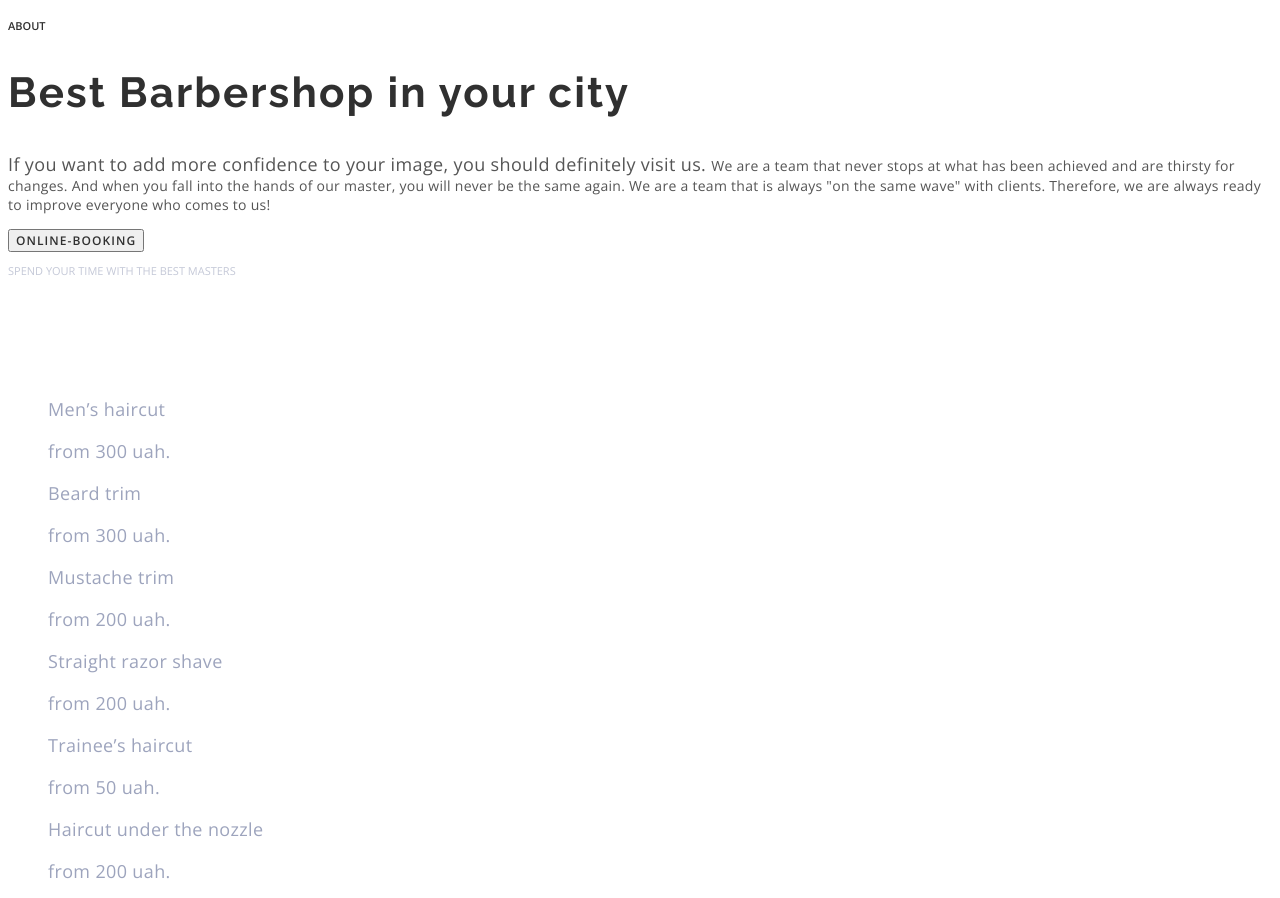
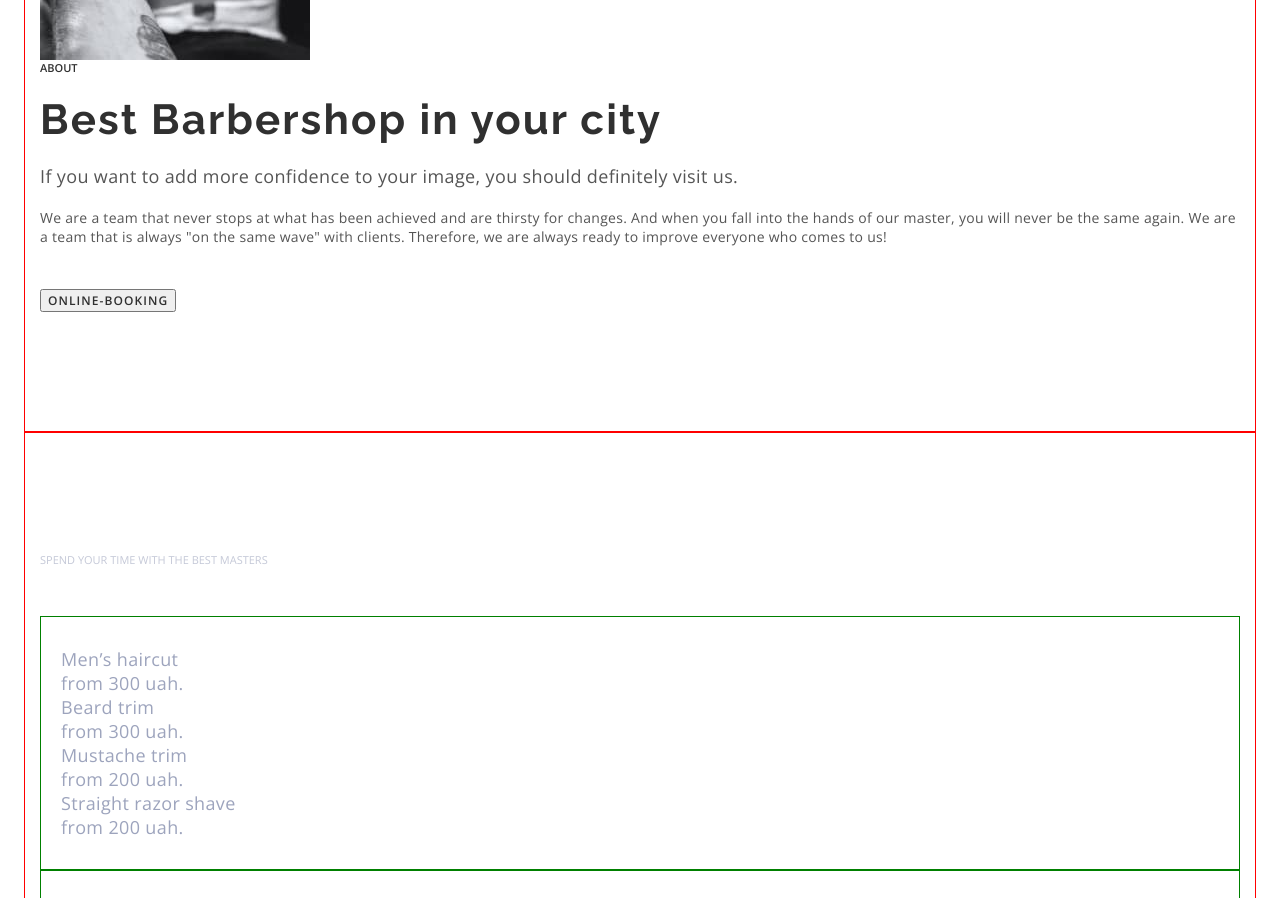
Before and after one commit to Olegkoles/FS-84, a plain HTML site: page index.html in a window 1280 px wide. Shown: the part 1454-2352 px from the top of the page. Drawn offline with nearby package versions, Linux system fonts and the light colour scheme.

Commit message:
урок 3 розміщення елементів

```diff
--- a/css/styles.css
+++ b/css/styles.css
@@ -1,15 +1,30 @@
-@font-face {
+/* @font-face {
   font-family: "Open Sans";
   src: url(../fonts/OpenSans-Regular.ttf);
+} */
+
+/* @font-face {
+  font-family: "Open Sans-Bold";
+  src: url(../fonts/OpenSans-Bold.ttf);
+} */
+
+ul {
+  margin: 0;
+  padding: 0;
 }
 
-@font-face {
-  font-family: "Open Sans-Bold";
-  src: url(../fonts/OpenSans-Bold.ttf);
+h1,
+h2,
+h3,
+h4,
+h5,
+h6,
+p {
+  margin: 0;
 }
 
-body {
-  font-family: "Open Sans", sans-serif;
+img {
+  display: block;
 }
 
 :root {
@@ -17,8 +32,19 @@ body {
   --seconbari-title-color: #303030;
   --accent-color: #ff6c00;
   --secondary-font: "Raleway", sans-serif;
+  --basic-margin: 20px;
 }
 
+body {
+  font-family: "Open Sans", sans-serif;
+}
+.container {
+  width: 1200px;
+  margin: 0 auto;
+  padding-left: 15px;
+  padding-right: 15px;
+  outline: 1px solid red;
+}
 .list {
   list-style: none;
 }
@@ -62,6 +88,7 @@ body {
 /* ---------------Header---------------- */
 
 .header {
+  padding: 32px 0;
   background-color: grey;
 }
 .header-navigation {
@@ -99,6 +126,9 @@ body {
 
 /* -----------------Hero------------------- */
 
+main {
+}
+
 .hero {
   background-color: gray;
 }
@@ -123,6 +153,7 @@ body {
   line-height: 1.36;
   text-transform: uppercase;
   color: rgba(157, 164, 189, 0.6);
+  margin: var(--basic-margin);
 }
 .hero-title {
   font-family: "Raleway", sans-serif;
@@ -130,18 +161,22 @@ body {
   line-height: 1.18;
   letter-spacing: 0.05em;
   color: var(--main-title-color);
+  margin: var(--basic-margin);
 }
 .hero-description {
   font-weight: 400;
   font-size: 18px;
   line-height: 1.67;
   letter-spacing: 0.02em;
+  width: 360px;
   color: #9da4bd;
 }
 
 /*-------------- About -------------------*/
 
 .about {
+  padding-top: 120px;
+  padding-bottom: 120px;
 }
 .about-list {
 }
@@ -155,28 +190,38 @@ body {
   line-height: 1, 36;
   text-transform: uppercase;
   color: var(--seconbari-title-color);
+  margin-bottom: var(--basic-margin);
 }
 .about-title {
   color: var(--seconbari-title-color);
+  margin-bottom: var(--basic-margin);
 }
 .about-decription {
   font-size: 14px;
   line-height: 1, 86;
   letter-spacing: 0.02em;
   color: #555555;
+  margin-bottom: 42px;
 }
 
 .about-decription span {
+  display: block;
   font-size: 18px;
   line-height: 1, 67;
   letter-spacing: 0.02em;
   color: #555555;
+  margin-bottom: var(--basic-margin);
 }
 .about-btn {
   color: #303030;
 }
 
 /*-------------- Prices -------------------*/
+
+.prices {
+  padding-top: 120px;
+  padding-bottom: 120px;
+}
 
 .prices-subtitle {
   font-size: 11px;
@@ -188,9 +233,15 @@ body {
   color: var(--main-title-color);
 }
 .prices-list {
+  padding: 30px 20px;
+  border: 1px solid green;
 }
 .prices-item {
 }
+.prices-item:not(:last-clid) {
+  margin-bottom: var(--basic-margin);
+}
+
 .prices-item-text {
   font-size: 18px;
   line-height: 1, 67;
@@ -269,17 +320,17 @@ body {
 }
 .barbers-item-title {
   font-size: 18px;
-  line-height: 1,39;
+  line-height: 1, 39;
   text-align: center;
   letter-spacing: 0.02em;
   color: var(--seconbari-title-color);
 }
 .barbers-item-text {
   font-size: 14px;
-  line-height: 1,36;
+  line-height: 1, 36;
   text-align: center;
   letter-spacing: 0.02em;
-  color:var(--accent-color) ;
+  color: var(--accent-color);
 }
 
 /*-------------- Gallery-------------------*/
@@ -288,9 +339,8 @@ body {
 }
 .gallery-subtitle {
   font-size: 11px;
-  line-height: 1,37;
+  line-height: 1, 37;
   text-transform: uppercase;
-
 }
 
 .gallery-list {
--- a/index.html
+++ b/index.html
@@ -15,7 +15,9 @@
   </head>
   <body>
     <!-- header-section -->
+
     <header class="header">
+      <div class="container">
         <nav class="header-navigation">
           <a href="/" class="header-logo">
             <img src="./img/logo.svg" alt="logo site" />
@@ -35,13 +37,19 @@
             </li>
           </ul>
         </nav>
-      <a href="tel:+380441111111" class="header-tel link">+38 044 111 11 11</a>
+        <a href="tel:+380441111111" class="header-tel link"
+          >+38 044 111 11 11</a
+        >
         <button type="button" class="header-btn btn">Online-booking</button>
+      </div>
     </header>
+
     <!-- /header-section -->
-    <main>
+    <main class="main">
       <!-- hero section -->
+
       <section class="hero">
+        <div class="container">
           <ul class="hero-list">
             <li class="hero-item">
               <a
@@ -68,10 +76,13 @@
             We are experts in trendy men’s haircuts. We work quickly, carefully
             and with style.
           </p>
+        </div>
       </section>
+
       <!--/ hero section -->
 
       <!-- About section -->
+      <div class="container">
         <section id="about" class="about">
           <ul class="about-list list">
             <li class="about-item">
@@ -101,14 +112,17 @@
 
             We are a team that never stops at what has been achieved and are
             thirsty for changes. And when you fall into the hands of our master,
-          you will never be the same again. We are a team that is always "on the
-          same wave" with clients. Therefore, we are always ready to improve
-          everyone who comes to us!
+            you will never be the same again. We are a team that is always "on
+            the same wave" with clients. Therefore, we are always ready to
+            improve everyone who comes to us!
           </p>
           <button type="button" class="about-btn btn">ONLINE-BOOKING</button>
         </section>
+      </div>
       <!--/ About section -->
       <!-- Section services -->
+      <div class="container">
+        <section class="prices">
           <p class="prices-subtitle">Spend your time with the best masters</p>
           <h2 class="prices-title title">Services and prices</h2>
           <ul class="prices-list list">
@@ -148,6 +162,8 @@
             </li>
           </ul>
           <button type="button" class="prices-btm btn">ONLINE-BOOKING</button>
+        </section>
+      </div>
       <!-- /Section services -->
       <!-- Section Feature -->
       <section class="benefits">
```
Lines whose indentation alone changed are shown as unchanged.
